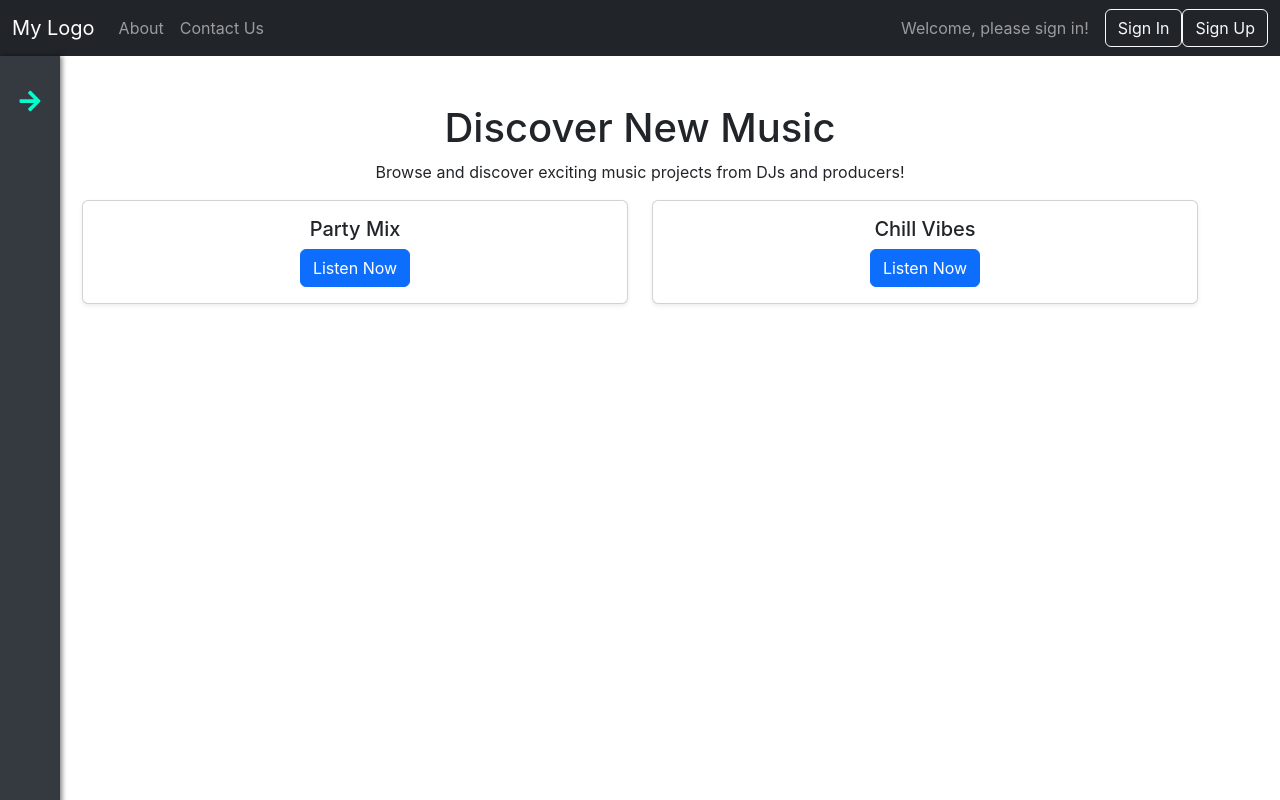
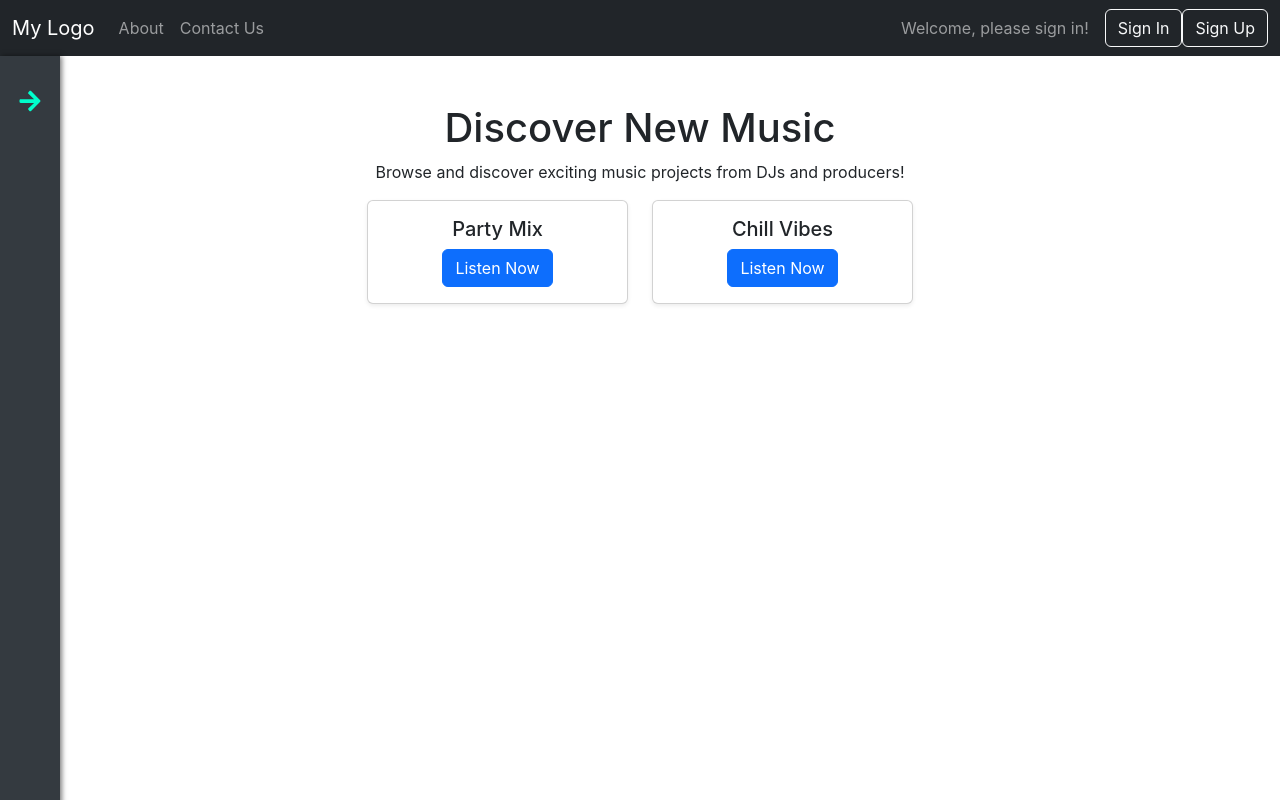
Before and after one commit to fraserivison/wave-app, a React (Create React App) app in the folder wave-app/: page /discover in a window 1280 px wide. Built offline with nearby package versions, Linux system fonts and the light colour scheme.

Commit message:
Centralise My Music containers on Profile.js and Discover.js

```diff
--- a/wave-app/src/components/Discover.js
+++ b/wave-app/src/components/Discover.js
@@ -8,10 +8,10 @@ function Discover() {
     <div className="container mt-5">
       <h1>Discover New Music</h1>
       <p>Browse and discover exciting music projects from DJs and producers!</p>
-       <div className="row">
+       <div className="row d-flex justify-content-center">
         {music.length > 0 ? (
           music.map((track) => (
-            <div key={track.id} className="col-md-6 mb-3">
+            <div key={track.id} className="col-md-3 mb-3">
               <div className="card shadow-sm">
                 <div className="card-body text-center">
                   <h5 className="card-title">{track.name}</h5>
--- a/wave-app/src/components/Profile.js
+++ b/wave-app/src/components/Profile.js
@@ -89,7 +89,7 @@ const Profile = () => {
       {/* My Music */}
       <div className="mb-5">
         <h2 className="text-center mb-4">My Music</h2>
-        <div className="row">
+        <div className="row d-flex justify-content-center">
           {/* Map through music from context */}
           {music.map((track) => (
             <div key={track.id} className="col-md-3 mb-3">
```
